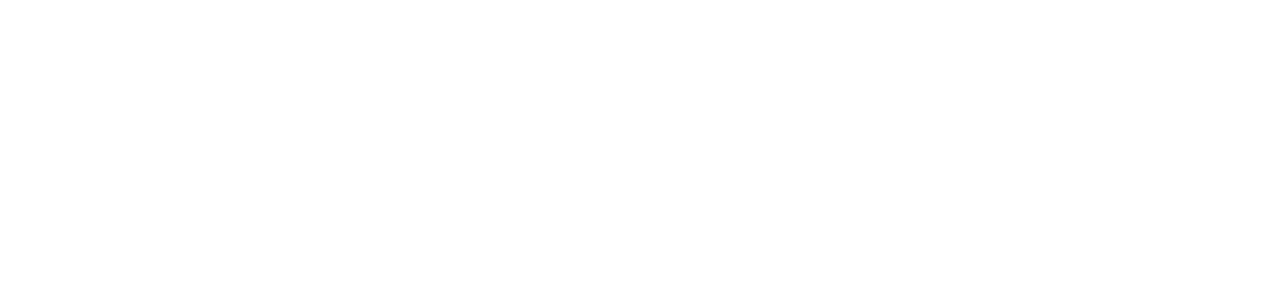
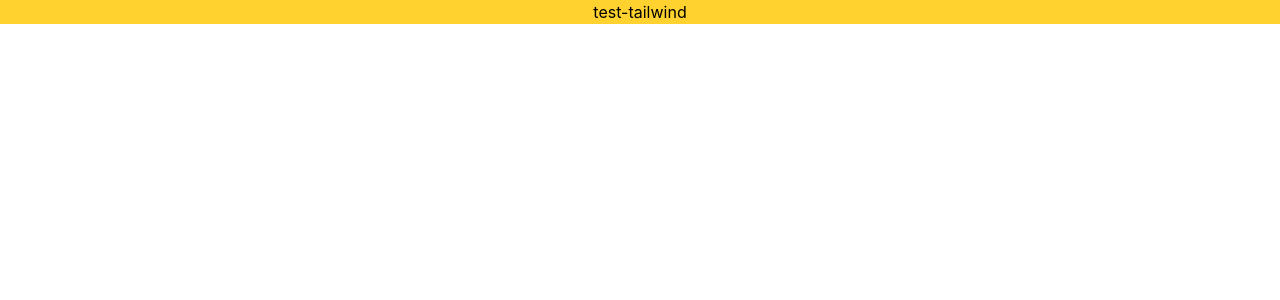
Before and after one commit to bellaviagabriele03/progetto-finale-spec-frontend-front, a React (Vite) app: page / in a window 1280 px wide. Shown: the top 300 px of the page. Built offline with nearby package versions, Linux system fonts and the light colour scheme.

Commit message:
test: tailwind feat: add favicon.svg

```diff
--- a/index.html
+++ b/index.html
@@ -4,7 +4,7 @@
     <meta charset="UTF-8" />
     <link rel="icon" type="image/svg+xml" href="/favicon.svg" />
     <meta name="viewport" content="width=device-width, initial-scale=1.0" />
-    <title>progetto-finale-spec-frontend-front</title>
+    <title>FINAL-PROJECT</title>
   </head>
   <body>
     <div id="root"></div>
--- a/src/App.jsx
+++ b/src/App.jsx
@@ -5,7 +5,7 @@
 
   return (
     <>
-
+      <h1 className="text-center bg-amber-300">test-tailwind</h1>
     </>
   )
 }
```
Also changed, not shown: public/favicon.svg (added).
